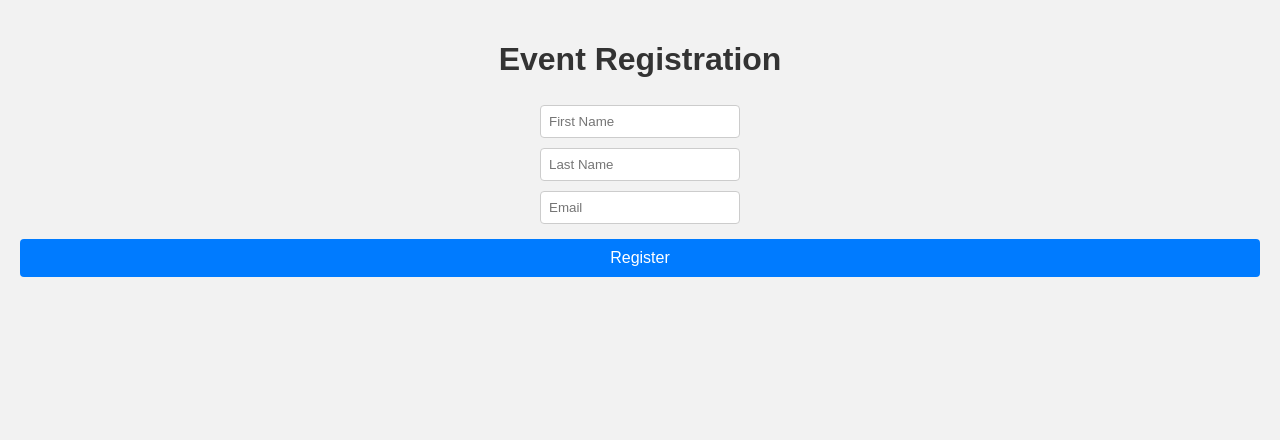
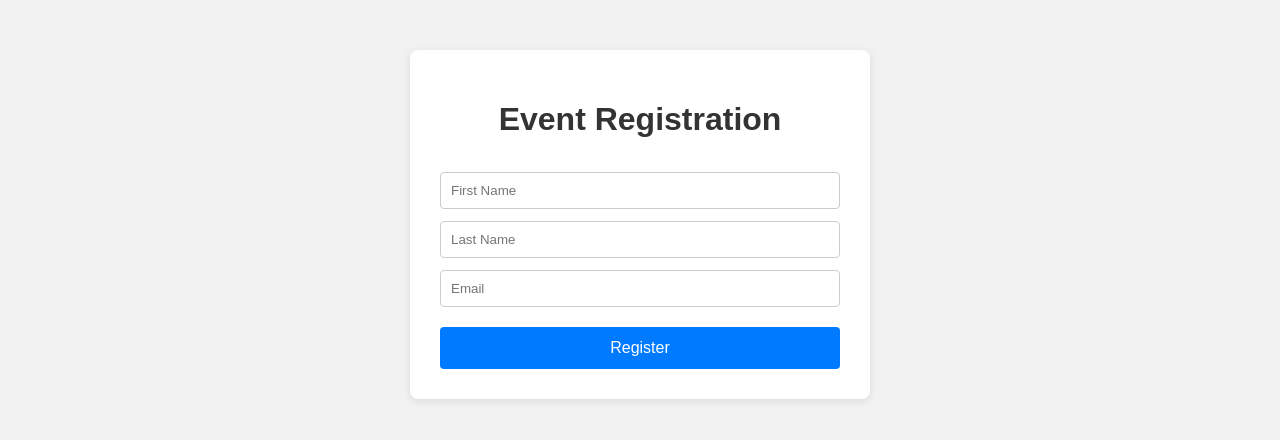
Before and after one commit to Hardeybaryor/event-system-app, a React (Create React App) app in the folder client/: page / in a window 1280 px wide. Shown: the top 440 px of the page. Built offline with nearby package versions, Linux system fonts and the light colour scheme.

Commit message:
Update App.js

```diff
--- a/client/src/App.js
+++ b/client/src/App.js
@@ -1,13 +1,12 @@
 import React, { useState } from 'react';
 import './App.css';
-
 
 function App() {
   const [formData, setFormData] = useState({
     firstName: '',
     lastName: '',
     email: '',
-    eventId: 1
+    eventId: 1, // Default value; adjust as needed
   });
 
   const [response, setResponse] = useState(null);
@@ -35,48 +34,33 @@ function App() {
         body: JSON.stringify(formData),
       });
 
+      const text = await res.text();
+
       if (!res.ok) {
-        const errorData = await res.json();
-        throw new Error(errorData.error || 'Something went wrong.');
+        // Try to parse error details
+        try {
+          const errorData = JSON.parse(text);
+          throw new Error(errorData.error || `Error ${res.status}`);
+        } catch {
+          throw new Error(`Unexpected response: ${text}`);
+        }
       }
 
-      const data = await res.json();
-      setResponse(data);
+      try {
+        const data = JSON.parse(text);
+        setResponse(data);
+      } catch (err) {
+        throw new Error("Invalid JSON response from server.");
+      }
     } catch (err) {
       setError(err.message);
     }
   };
 
-  const styles = {
-    container: {
-      fontFamily: 'Arial, sans-serif',
-      textAlign: 'center',
-      padding: '20px',
-    },
-    form: {
-      marginBottom: '20px',
-    },
-    input: {
-      padding: '8px',
-      margin: '5px',
-      width: '200px',
-    },
-    button: {
-      padding: '10px 20px',
-      marginTop: '10px',
-    },
-    success: {
-      color: 'green',
-    },
-    error: {
-      color: 'red',
-    },
-  };
-
   return (
-    <div style={styles.container}>
+    <div className="App">
       <h1>Event Registration</h1>
-      <form onSubmit={handleSubmit} style={styles.form}>
+      <form onSubmit={handleSubmit}>
         <input
           type="text"
           name="firstName"
@@ -84,7 +68,6 @@ function App() {
           value={formData.firstName}
           onChange={handleChange}
           required
-          style={styles.input}
         />
         <br />
         <input
@@ -94,7 +77,6 @@ function App() {
           value={formData.lastName}
           onChange={handleChange}
           required
-          style={styles.input}
         />
         <br />
         <input
@@ -104,14 +86,13 @@ function App() {
           value={formData.email}
           onChange={handleChange}
           required
-          style={styles.input}
         />
         <br />
-        <button type="submit" style={styles.button}>Register</button>
+        <button type="submit">Register</button>
       </form>
 
       {response && (
-        <div style={styles.success}>
+        <div className="success">
           <h3>Registration Successful!</h3>
           <p><strong>Token:</strong> {response.token}</p>
           <a href={response.qrCodeUrl} target="_blank" rel="noopener noreferrer">
@@ -121,8 +102,8 @@ function App() {
       )}
 
       {error && (
-        <div style={styles.error}>
-          <p>Error: {error}</p>
+        <div className="error">
+          <p style={{ color: 'red' }}>Error: {error}</p>
         </div>
       )}
     </div>
```
